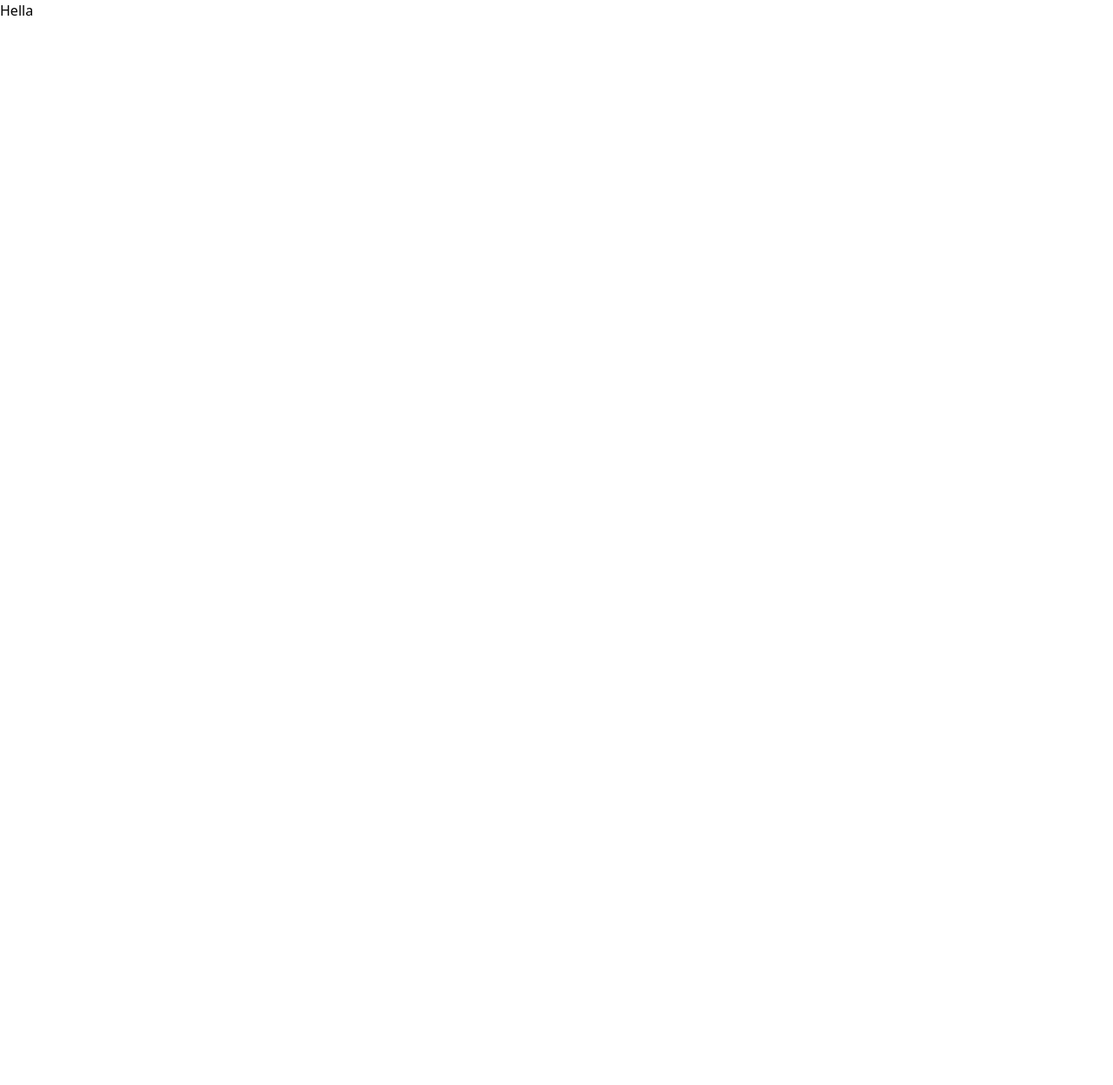
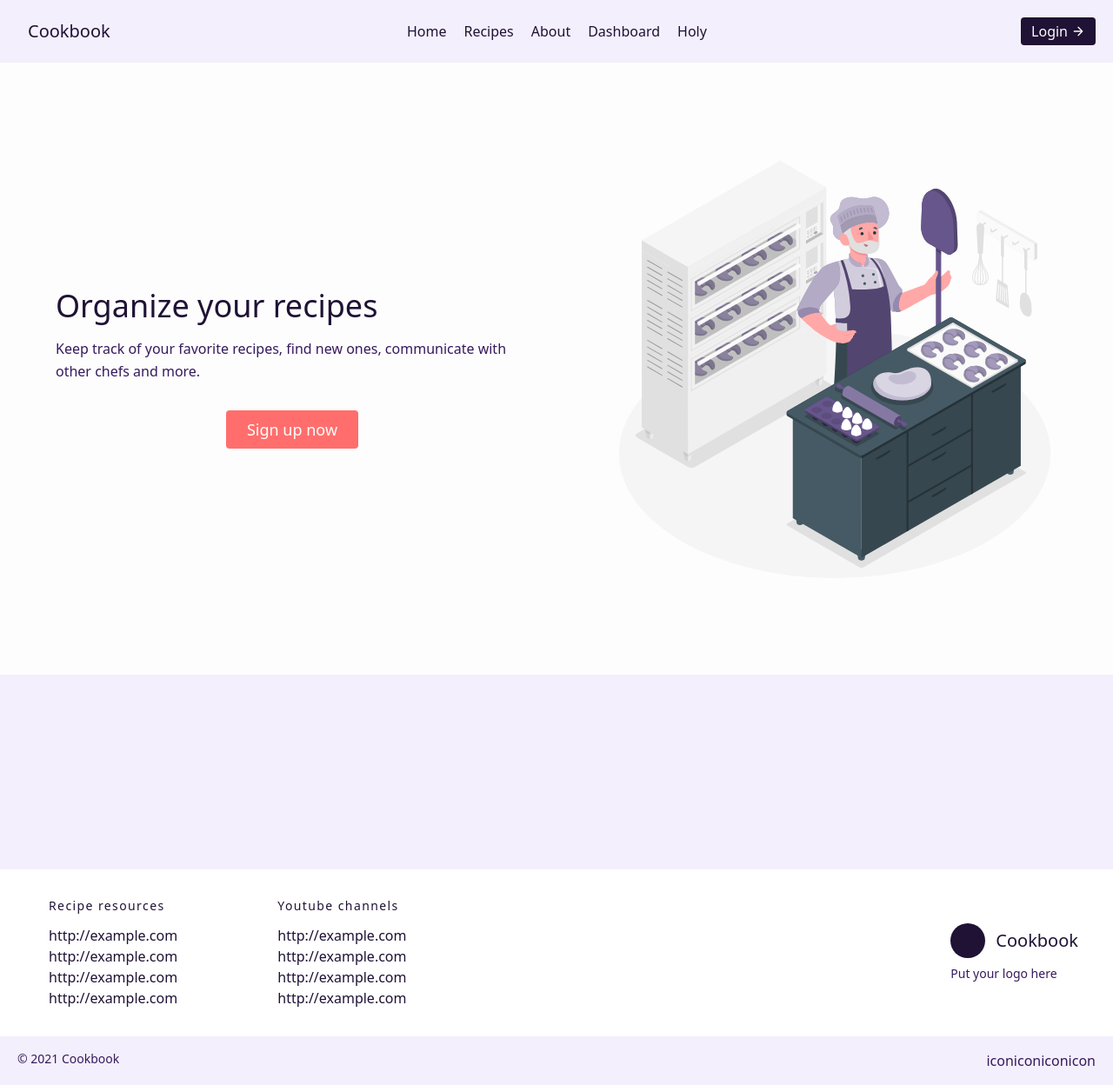
Before and after one commit to Btwonu/cookbook, a React (Create React App) app: page / in a window 1280 px wide. Shown: the whole page at 87% size. Before the commit the page ends 800 px from the top, so only its background shows below. Built offline with nearby package versions, Linux system fonts and the light colour scheme.

Commit message:
add layout components and react router dom

```diff
--- a/src/App.js
+++ b/src/App.js
@@ -1,11 +1,101 @@
+import { BrowserRouter, Switch, Route, Link } from 'react-router-dom';
 import './css/main.scss';
+import { Helmet } from 'react-helmet';
+import Layout from './components/layout/Layout';
+
+import heroImage from './assets/images/baker-amico.svg';
 
 const App = () => {
   return (
-    <>
-      <h1>Hella</h1>
-    </>
+    <BrowserRouter>
+      <Layout>
+        <Switch>
+          <Route exact path="/" component={Landing} />
+          <Route exact path="/register" component={Register} />
+          <Route exact path="/holy" component={Holy} />
+        </Switch>
+      </Layout>
+    </BrowserRouter>
   );
 };
 
+function Holy() {
+  return <>Hello</>;
+}
+
+function Landing() {
+  return (
+    <>
+      {/* Hero */}
+      <section className="text-accentDark">
+        <div className="container mx-auto flex px-16 py-24 md:flex-row flex-col items-center">
+          <div className="lg:flex-grow md:w-1/2 lg:pr-24 md:pr-16 flex flex-col md:items-start md:text-left mb-16 md:mb-0 items-center text-center">
+            <h1 className="title-font sm:text-4xl text-3xl mb-4 font-medium text-dark">
+              Organize your recipes
+            </h1>
+            <p className="mb-8 leading-relaxed">
+              Keep track of your favorite recipes, find new ones, communicate
+              with other chefs and more.
+            </p>
+            <div className="flex justify-center w-full">
+              <Link
+                to="/register"
+                className="inline-flex text-light bg-accent border-0 py-2 px-6 focus:outline-none hover:bg-accentLight rounded text-lg cursor-pointer"
+              >
+                Sign up now
+              </Link>
+            </div>
+          </div>
+          <div className="lg:max-w-lg lg:w-full md:w-1/2 w-5/6">
+            <img
+              className="object-cover object-center rounded"
+              alt="hero"
+              src={heroImage}
+            />
+          </div>
+        </div>
+      </section>
+
+      {/* Main */}
+      <section className="text-dark bg-main">
+        <div className="container px-5 py-24 mx-auto">
+          <div className="flex flex-wrap m-4"></div>
+        </div>
+      </section>
+    </>
+  );
+}
+
+function Register() {
+  return (
+    <main>
+      <h2>Register</h2>
+    </main>
+  );
+}
+
+function Card() {
+  return (
+    <div className="xl:w-1/4 md:w-1/2 p-4">
+      <div className="bg-mainDark p-6 rounded-lg">
+        <img
+          className="h-40 rounded w-full object-cover object-center mb-6"
+          src="https://dummyimage.com/720x400"
+          alt="content"
+        />
+        <h3 className="tracking-widest text-dark text-xs font-medium title-font">
+          SUBTITLE
+        </h3>
+        <h2 className="text-lg text-dark font-medium title-font mb-4">
+          Chichen Itza
+        </h2>
+        <p className="leading-relaxed text-base text-accentDark">
+          Fingerstache flexitarian street art 8-bit waistcoat. Distillery
+          hexagon disrupt edison bulbche.
+        </p>
+      </div>
+    </div>
+  );
+}
+
 export default App;
--- /dev/null
+++ b/src/components/layout/Footer.js
@@ -0,0 +1,73 @@
+const Footer = () => {
+  const exampleLinks = [
+    'http://example.com',
+    'http://example.com',
+    'http://example.com',
+    'http://example.com',
+  ];
+
+  return (
+    <footer className="text-accentDark">
+      <div className="container px-5 py-8 mx-auto flex md:items-center md:flex-row md:flex-nowrap flex-wrap flex-col lg:px-10">
+        <div className="text-center mt-10 md:text-left md:mt-0">
+          <a
+            href="/"
+            className="flex title-font font-medium items-center md:justify-start justify-center text-dark"
+          >
+            <svg
+              xmlns="http://www.w3.org/2000/svg"
+              fill="none"
+              stroke="currentColor"
+              stroke-linecap="round"
+              stroke-linejoin="round"
+              stroke-width="2"
+              className="w-10 h-10 text-white p-2 bg-dark rounded-full"
+              viewBox="0 0 24 24"
+            ></svg>
+            <span className="ml-3 text-xl">Cookbook</span>
+          </a>
+
+          <p className="mt-2 text-sm">Put your logo here</p>
+        </div>
+
+        <div className="flex-grow flex flex-wrap md:text-left text-center order-first">
+          <FooterCategory title="Recipe resources" links={exampleLinks} />
+          <FooterCategory title="Youtube channels" links={exampleLinks} />
+        </div>
+      </div>
+
+      <div className="bg-main">
+        <div className="container mx-auto py-4 px-5 flex flex-wrap flex-col sm:flex-row">
+          <p className="text-sm text-center sm:text-left">© 2021 Cookbook</p>
+          <span className="inline-flex sm:ml-auto sm:mt-0 mt-2 justify-center sm:justify-start">
+            <p>icon</p>
+            <p>icon</p>
+            <p>icon</p>
+            <p>icon</p>
+          </span>
+        </div>
+      </div>
+    </footer>
+  );
+};
+
+function FooterCategory(props) {
+  return (
+    <div className="lg:w-1/4 md:w-1/2 w-full px-4">
+      <h2 className="title-font font-medium text-dark tracking-widest text-sm mb-3">
+        {props.title}
+      </h2>
+      <ul className="list-none text-dark">
+        {props.links.map((link, index) => {
+          return (
+            <li key={index}>
+              <a className="hover:text-accentDark cursor-pointer">{link}</a>
+            </li>
+          );
+        })}
+      </ul>
+    </div>
+  );
+}
+
+export default Footer;
--- /dev/null
+++ b/src/components/layout/Header.js
@@ -0,0 +1,63 @@
+import { Link } from 'react-router-dom';
+
+const Header = () => {
+  return (
+    <header className="bg-main text-dark">
+      <div className="container mx-auto flex flex-wrap p-5 flex-col md:flex-row items-center">
+        <a className="flex title-font font-medium items-center mb-4 md:mb-0">
+          <Link
+            to="/"
+            className="ml-3 text-xl hover:text-accentDark cursor-pointer"
+          >
+            Cookbook
+          </Link>
+        </a>
+        <nav className="md:ml-auto md:mr-auto flex flex-wrap items-center text-base justify-center">
+          <Link to="/" className="mr-5 hover:text-accentDark cursor-pointer">
+            Home
+          </Link>
+          <Link
+            to="/recipes"
+            className="mr-5 hover:text-accentDark cursor-pointer"
+          >
+            Recipes
+          </Link>
+          <Link
+            to="/about"
+            className="mr-5 hover:text-accentDark cursor-pointer"
+          >
+            About
+          </Link>
+          <Link
+            to="/dashboard"
+            className="mr-5 hover:text-accentDark cursor-pointer"
+          >
+            Dashboard
+          </Link>
+          <Link
+            to="/holy"
+            className="mr-5 hover:text-accentDark cursor-pointer"
+          >
+            Holy
+          </Link>
+        </nav>
+        <button className="inline-flex items-center bg-dark border-0 py-1 px-3 focus:outline-none hover:bg-accentDark rounded text-base text-light mt-4 md:mt-0">
+          Login
+          <svg
+            fill="none"
+            stroke="currentColor"
+            stroke-linecap="round"
+            stroke-linejoin="round"
+            stroke-width="2"
+            className="w-4 h-4 ml-1"
+            viewBox="0 0 24 24"
+          >
+            <path d="M5 12h14M12 5l7 7-7 7"></path>
+          </svg>
+        </button>
+      </div>
+    </header>
+  );
+};
+
+export default Header;
--- /dev/null
+++ b/src/components/layout/Layout.js
@@ -0,0 +1,14 @@
+import Header from './Header';
+import Footer from './Footer';
+
+const Layout = (props) => {
+  return (
+    <>
+      <Header />
+      <div className="bg-light">{props.children}</div>
+      <Footer />
+    </>
+  );
+};
+
+export default Layout;
```
Also changed, not shown: src/assets/images/baker-amico.svg (added), 1 other file (tests, documents, lock files or other folders).
